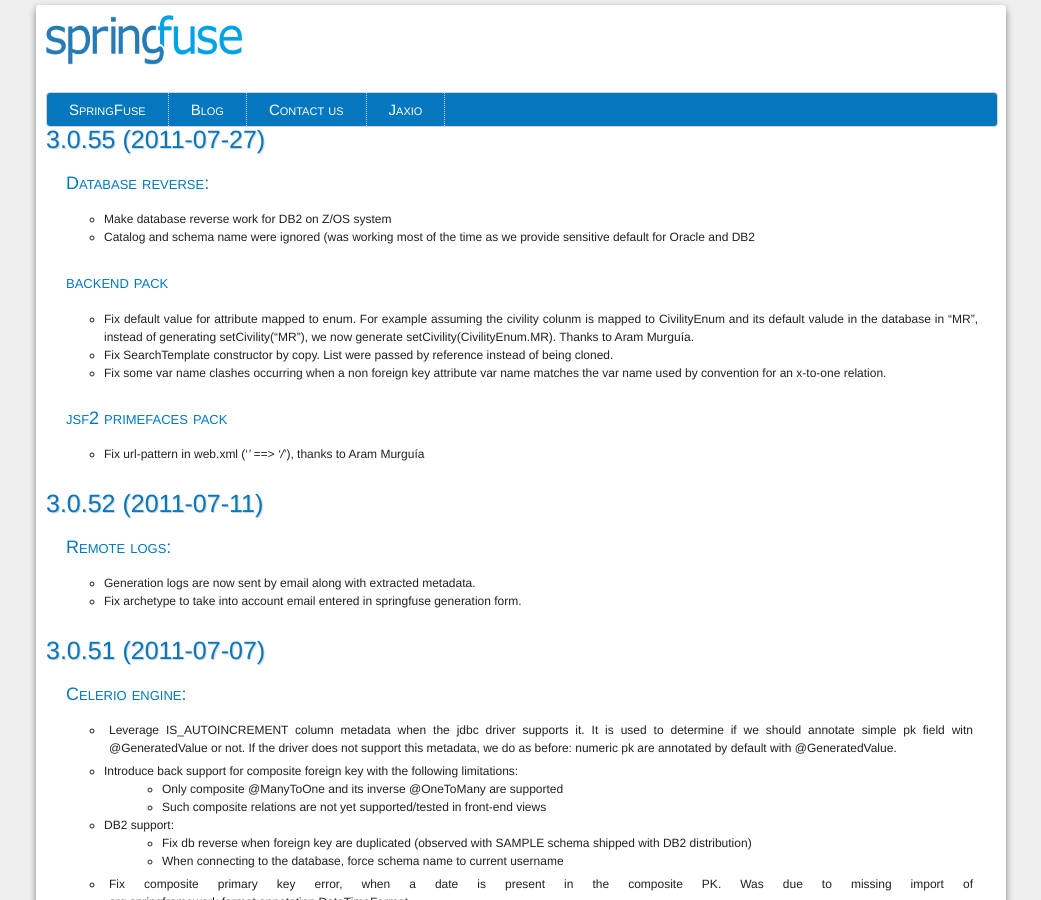
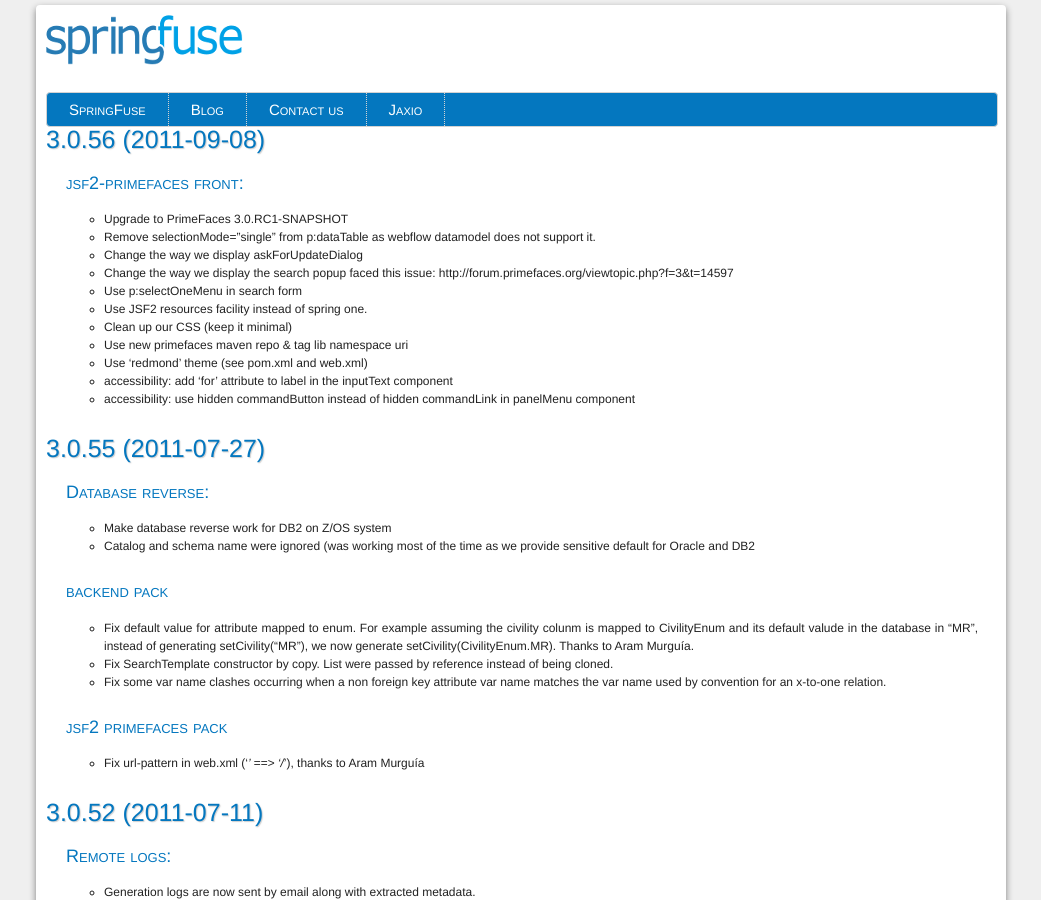
Before and after one commit to springfuse/springfuse.github.com, a Jekyll site: the page built from change-log.md, in a window 1280 px wide and 900 px high. Shown: the whole window, without its empty margins (119-1160 px from the left). Built offline with Jekyll 4.4.1, drawn with Linux system fonts in a browser that asks for light colours; Markdown is read by kramdown in place of the engine named in the settings.

Commit message:
3.0.56 with primefaces 3.

```diff
--- a/change-log.md
+++ b/change-log.md
@@ -4,6 +4,20 @@ title: Springfuse change log
 ---
 
 
+#3.0.56 (2011-09-08)
+
+## jsf2-primefaces front:
+* Upgrade to PrimeFaces 3.0.RC1-SNAPSHOT
+* Remove selectionMode="single" from p:dataTable as webflow datamodel does not support it.
+* Change the way we display askForUpdateDialog
+* Change the way we display the search popup faced this issue: http://forum.primefaces.org/viewtopic.php?f=3&t=14597
+* Use p:selectOneMenu in search form
+* Use JSF2 resources facility instead of spring one.
+* Clean up our CSS (keep it minimal)
+* Use new primefaces maven repo & tag lib namespace uri
+* Use 'redmond' theme (see pom.xml and web.xml)
+* accessibility: add 'for' attribute to label in the inputText component
+* accessibility: use hidden commandButton instead of hidden commandLink in panelMenu component
 
 # 3.0.55 (2011-07-27)
 
```
Also changed, not shown: _posts/2011-09-08-springfuse-primefaces3.md (added, +21 -0 lines), index.md (+2 -2 lines), images/blog/2011-09-08/sfprime3-min.png (added), images/blog/2011-09-08/sfprime3.png (added).
